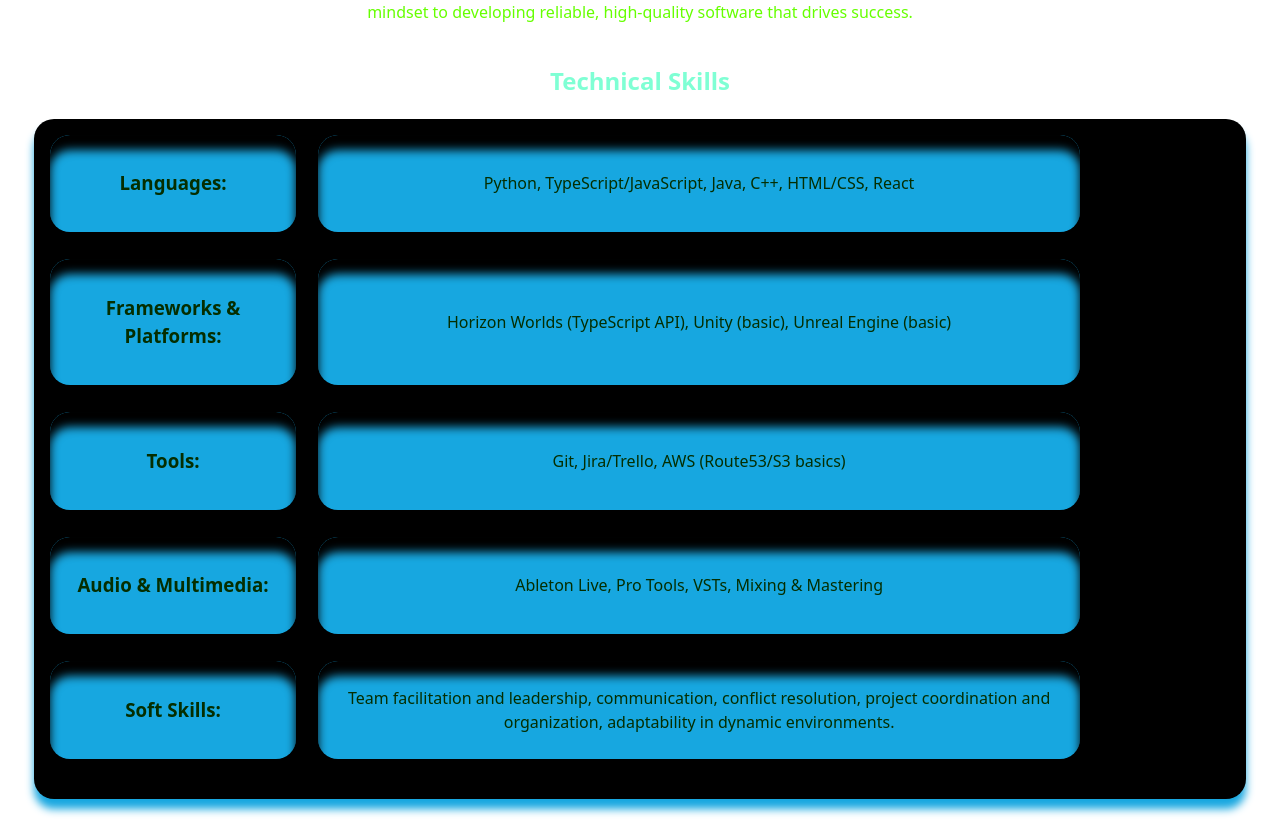
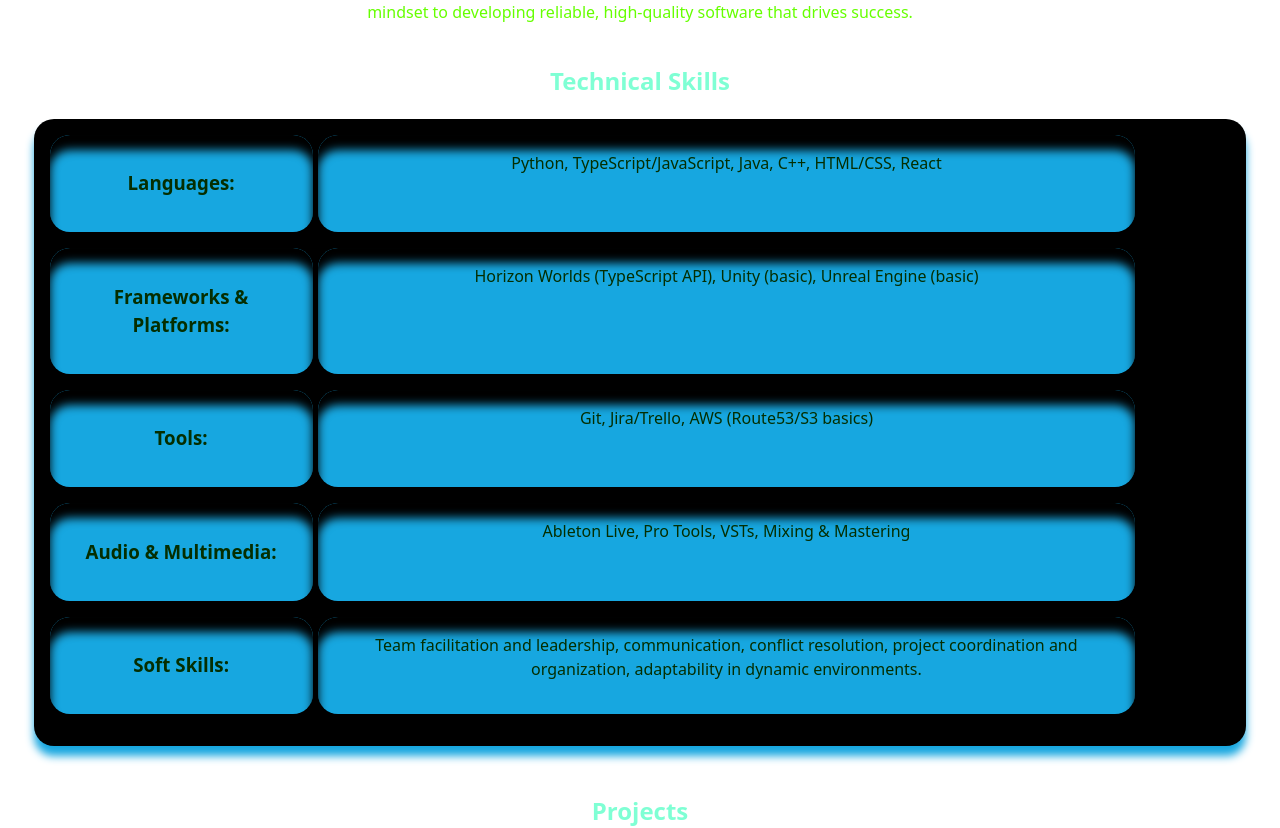
Before and after one commit to Astraspire/astraspire.github.io, a React (Vite) app in the folder my-app/: page / in a window 1280 px wide. Shown: the part 568-1396 px from the top of the page. Built offline with nearby package versions, Linux system fonts and the light colour scheme.

Commit message:
Update layout styles for list and container items
Adjusted CSS properties for ul and .containerItem classes to improve spacing and alignment. Increased max-width, changed justify and align properties to space-between, and updated margin-bottom values for better visual consistency.

```diff
--- a/my-app/src/App.css
+++ b/my-app/src/App.css
@@ -42,10 +42,9 @@ ul {
   align-content: space-between;
   justify-content: space-between;
   align-items: space-between;
-  row-gap: 0.2em;
+  justify-items: space-between;
   padding: 1em;
   height: auto;
-  padding: 1em;
   margin-bottom: 1.5em;
   background-color: black;
   border-radius: 20px;
@@ -55,11 +54,11 @@ ul {
 
 .containerItem {
   height: auto;
-  max-width: 80%;
+  max-width: 86%;
   padding: 1em;
-  justify-content: center;
-  align-content: center;
-  margin-bottom: 1.5em;
+  justify-content: space-between;
+  align-content: space-between;
+  margin-bottom: 1em;
   background-color: #17a7e0;
   border-radius: 20px;
   color: rgb(5, 46, 0);
```
